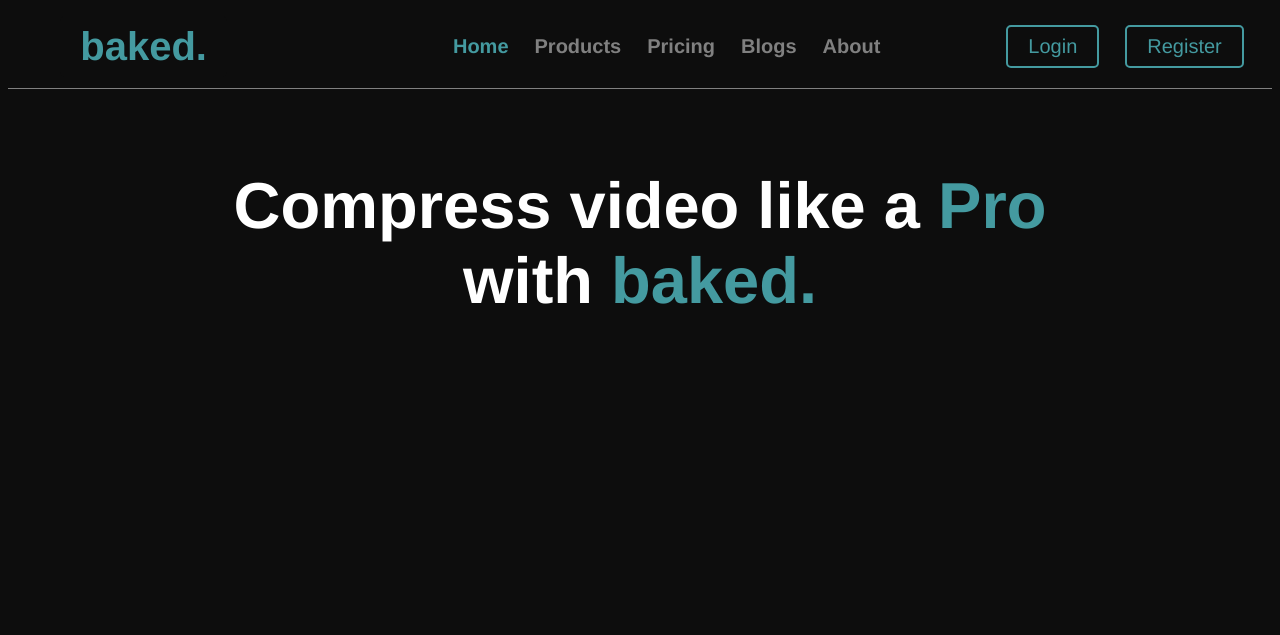
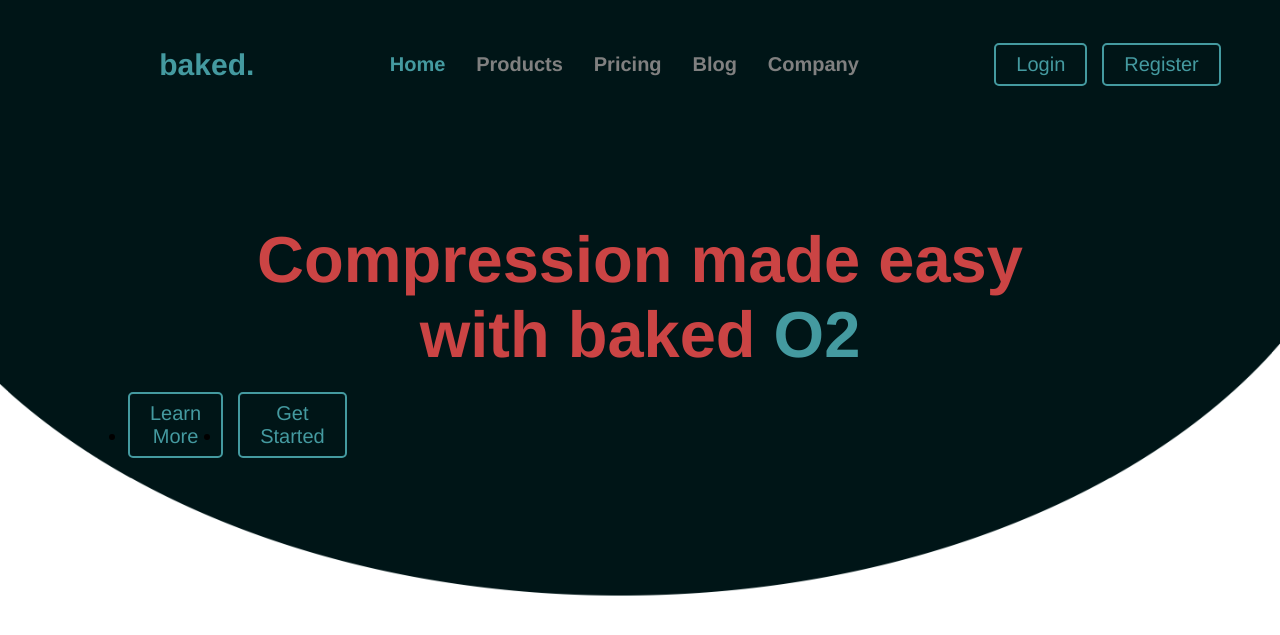
Before and after one commit to codeholmes/baked, a PHP site: page / in a window 1280 px wide. Shown: the top 635 px of the page. Run offline with PHP 8.4, Linux system fonts and the light colour scheme; lists and menus that the app fills with data are empty.

```diff
--- a/css/styles.css
+++ b/archive/styles.css
@@ -52,7 +52,7 @@ th
     border: none;
     border-radius: 5px;
     border-color: #264547;
-    color: #449aa0;
+    color: #264547;
     background-color: #0d0d0d;
     cursor: pointer;
     transition-duration: 0.2s;
--- /dev/null
+++ b/composer.json
@@ -0,0 +1,6 @@
+{
+    "require": {
+        "monolog/monolog": "1.0.*",
+        "vlucas/phpdotenv": "^5.2"
+    }
+}
--- /dev/null
+++ b/css/index-styles.css
@@ -0,0 +1,119 @@
+*
+{
+    background-image: url("../img/home-background-1.png");
+    background-size: cover;
+    background-repeat: no-repeat;
+    background-attachment: fixed;
+}
+body
+{
+    display: flex;
+    justify-content: center;
+    flex-flow: column nowrap;
+}
+nav
+{
+    display: flex;
+    justify-content: center;
+    align-items: center;
+    font-weight: bold;
+    min-height: 10vh;
+    font-family: Helvetica;
+}
+
+.nav-links-1
+{
+    display: flex;
+    justify-content: space-around;
+    width: 500px;
+    font-family:"helvetica";
+    font-size: 20px;
+}
+
+.nav-links-1 a, .nav-links-2 a
+{
+    color: grey;
+    text-decoration: none;
+}
+
+.nav-links-1 li, .nav-links-2 li
+{
+    list-style: none;
+}
+
+.nav-links-2
+{
+    display: flex;
+    justify-content: space-around;
+    align-items: left;
+    width: 10%;
+    margin-left: 10vh;
+    font-size: 20px;
+}
+
+.logo
+{
+    display: flex;
+    justify-content: space-around;
+    font-size: 30px;
+    color: #449aa0;
+    padding-right: 10vh;
+}
+
+.nav-login-register
+{
+    font-family: helvetica;
+    padding: 8px;
+    padding-left: 20px;
+    padding-right: 20px;
+    font-size: 20px;
+    border: none;
+    border-radius: 5px;
+    border-color: #264547;
+    color: #449aa0;
+    cursor: pointer;
+    transition-duration: 0.2s;
+}
+#headerButton6, #headerButton7
+{
+    background-color: #449aa0;
+}
+
+.accountButton {
+    border: 2px solid #449aa0;
+  }
+
+.account-spacing
+{
+    margin-left: 15px;
+}
+
+#headerButton1
+{
+    color: #449aa0;
+}
+
+.landing-page
+{
+    margin-top: 100px;
+    color: #CB4444;
+    font-family:"helvetica";
+    font-size: 65px;
+    text-align: center;
+    align-items: center;
+}
+
+.color-tag
+{
+    color: #449aa0;
+}
+
+.body-links-1
+{
+    display: flex;
+    justify-content: space-around;
+    align-items: left;
+    width: 10%;
+    margin-left: 10vh;
+    font-size: 20px;
+}
--- a/db/add-new-user.php
+++ b/db/add-new-user.php
@@ -6,10 +6,10 @@ if (isset($_POST['reg-submit-btn']))
 
     $username = $_POST['username'];
     $email = $_POST['email'];
-    $password = $_POST['password'];
+    $password = $_POST['password1'];
 
     $salt = $_ENV["SALT"];
-    $hashed = md5($password.$salt);
+    $hashed = md5($password1.$salt);
 
     if(!empty($username) && !empty($email)  && !empty($password))
     {
--- /dev/null
+++ b/index.html
@@ -0,0 +1,53 @@
+<!DOCTYPE html>
+<html>
+    <head>
+        <title>Home</title>
+        <link rel="stylesheet" href="css/index-styles.css">
+        <script src="js/jquery/jquery-3.5.1.js"></script>
+        <script src="js/jquery/nav.js"></script>
+    </head>
+    <body>
+        <nav>
+            <h4 class="logo">baked.</h4>
+            <ul class ="nav-links-1">
+                <li>
+                    <a id="headerButton1" href="#">Home</a>
+                </li>
+                <li>
+                    <a id="headerButton2"  href="#">Products</a>
+                </li>
+                <li>
+                    <a id="headerButton3"  href="#">Pricing</a>
+                </li>
+                <li>
+                    <a id="headerButton4"  href="#">Blog</a>
+                </li>
+                <li>
+                    <a id="headerButton5"  href="#">Company</a>
+                </li>
+            </ul>
+            <ul class ="nav-links-2">
+                <li>
+                    <button id="headerButton6" name = "nav-login-btn" class="nav-login-register LoginBtnColor accountButton"> Login</button>
+                </li>
+                <li>
+                    <button id="headerButton7" name = "nav-signup-btn" class="nav-login-register SignupBtnColor accountButton account-spacing"> Register</button>
+                </li>
+            </ul>
+        </nav>
+        <div class="landing-page">
+            <strong>Compression made easy </strong>
+            <div> <strong>with baked </strong><strong class = "color-tag">O2</strong> </div>
+        </div>
+        <div>
+            <ul class ="body-links-1">
+                <li>
+                    <button id="headerButton8" name = "learm-more" class="nav-login-register accountButton"> Learn More</button>
+                </li>
+                <li>
+                    <button id="headerButton9" name = "get-started" class="nav-login-register accountButton account-spacing"> Get Started</button>
+                </li>
+            </ul>
+        </div>
+    </body>
+</html>
--- a/js/jquery/login-register-jquery.js
+++ b/js/jquery/login-register-jquery.js
@@ -16,7 +16,7 @@ $(document).ready(function(){
 
     $(".brand-pointer").click(function()
     {
-        window.location.href='index.php';
+        window.location.href='index.html';
     });
 
     $(".Create-Account-2").click(function()
@@ -28,5 +28,4 @@ $(document).ready(function(){
     {
         window.location.href='login.html';
     });
-
 });
--- a/js/jquery/header.js
+++ b/js/jquery/nav.js
@@ -5,49 +5,49 @@ $(document).ready(function(){
     });
 
     $("#headerButton2").mouseover(function(){
-        $("#headerButton2").css("color", "#449aa0");
+        $(this).css("color", "#449aa0");
     });
     $("#headerButton2").mouseout(function(){
-        $("#headerButton2").css("color", "grey");
+        $(this).css("color", "grey");
     });
 
     $("#headerButton3").mouseover(function(){
-        $("#headerButton3").css("color", "#449aa0");
+        $(this).css("color", "#449aa0");
     });
     $("#headerButton3").mouseout(function(){
-        $("#headerButton3").css("color", "grey");
+        $(this).css("color", "grey");
     });
 
     $("#headerButton4").mouseover(function(){
-        $("#headerButton4").css("color", "#449aa0");
+        $(this).css("color", "#449aa0");
     });
     $("#headerButton4").mouseout(function(){
-        $("#headerButton4").css("color", "grey");
+        $(this).css("color", "grey");
     });
 
     $("#headerButton5").mouseover(function(){
-        $("#headerButton5").css("color", "#449aa0");
+        $(this).css("color", "#449aa0");
     });
     $("#headerButton5").mouseout(function(){
-        $("#headerButton5").css("color", "grey");
+        $(this).css("color", "grey");
     });
 
     $("#headerButton6").mouseover(function(){
-        $("#headerButton6").css("background-color", "#264547");
-        $("#headerButton6").css("color", "white");
+        $(this).css("background-color", "#449aa0");
+        $(this).css("color", "white");
     });
     $("#headerButton6").mouseout(function(){
-        $("#headerButton6").css("background-color", "#0d0d0d");
-        $("#headerButton6").css("color", "#449aa0");
+        $(this).css("background-color", "aliceblue");
+        $(this).css("color", "#449aa0");
     });
 
     $("#headerButton7").mouseover(function(){
-        $("#headerButton7").css("background-color", "#264547");
-        $("#headerButton7").css("color", "white");
+        $(this).css("background-color", "#449aa0");
+        $(this).css("color", "white");
     });
     $("#headerButton7").mouseout(function(){
-        $("#headerButton7").css("background-color", "#0d0d0d");
-        $("#headerButton7").css("color", "#449aa0");
+        $(this).css("background-color", "aliceblue");
+        $(this).css("color", "#449aa0");
     });
 
     $("#headerButton6").click(function()
@@ -59,4 +59,5 @@ $(document).ready(function(){
     {
         window.location.href='signup.html';
     });
+
 });
```
Also changed, not shown: css/signup-styles.css (+14 -5 lines), db/db-conn.php (+4 -3 lines), js/signup-validate.js (added, +70 -0 lines), signup.html (+11 -6 lines), archive/index.php (renamed from index.php), img/home-background-1.png (added), img/signup-background-2.png (added), js/db-scripts.js (deleted), 4 other files.
